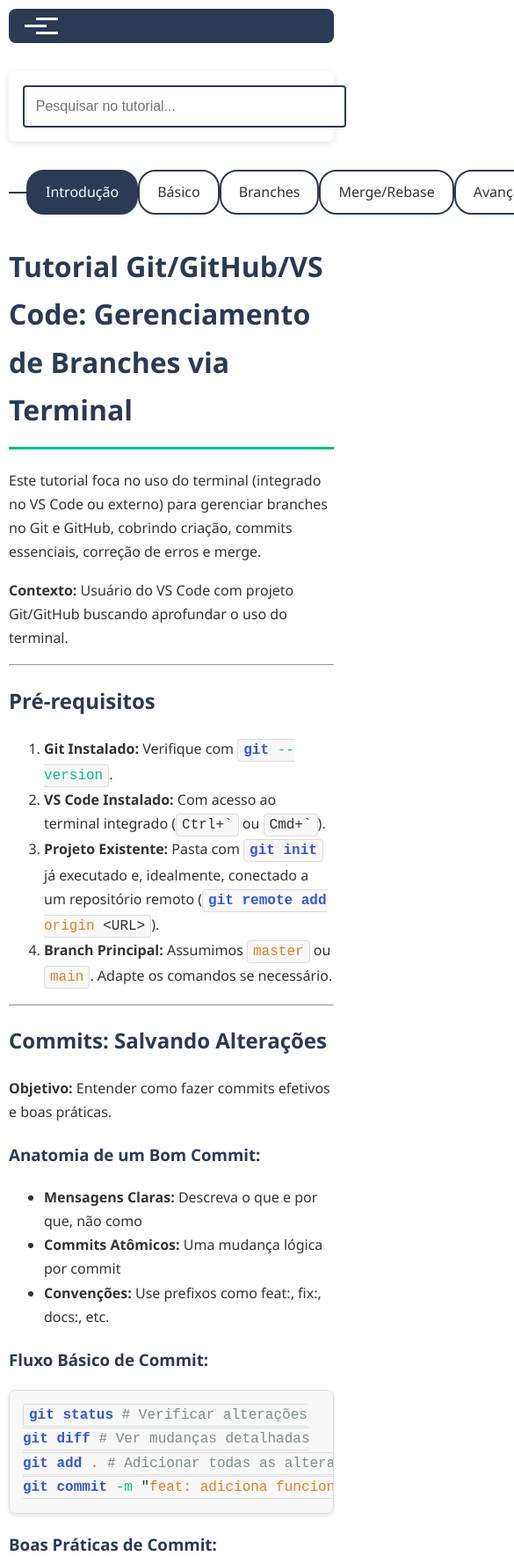
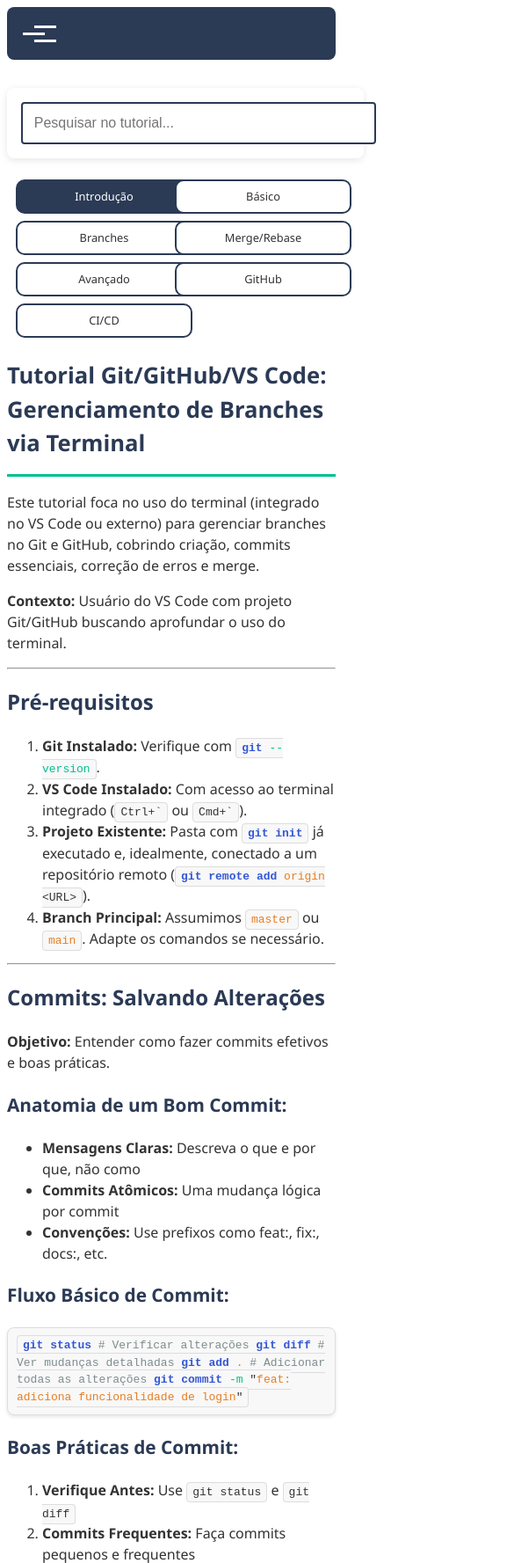
Before and after one commit to johntec-ads/tutorial-git, a plain HTML site: page index.html in a window 390 px wide. Shown: the top 1777 px of the page at 88% size, 585 px wide, since content can reach past the window. Drawn offline with Linux system fonts and the light colour scheme.

Commit message:
responsividade

```diff
--- /dev/null
+++ b/responsive.css
@@ -0,0 +1,133 @@
+/**
+ * Responsividade Global - Tutorial Git
+ *
+ * Este arquivo contém regras de CSS adicionais para garantir
+ * que o site seja totalmente responsivo em todos os dispositivos.
+ */
+
+/* Regra geral para garantir que elementos não ultrapassem o contêiner */
+img, iframe, video, object, embed {
+    max-width: 100%;
+    height: auto;
+}
+
+/* Ajustes para a navegação mobile */
+@media (max-width: 768px) {
+    .nav-container {
+        padding: 0.5rem;
+    }
+
+    .menu-toggle {
+        display: block;
+        margin-right: 10px;
+    }
+
+    .nav-links {
+        position: absolute;
+        top: 100%;
+        left: 0;
+        right: 0;
+        background: var(--primary-color);
+        flex-direction: column;
+        padding: 0;
+        max-height: 0;
+        overflow: hidden;
+        transition: max-height 0.3s ease-out;
+        z-index: 1000;
+        border-radius: 0 0 8px 8px;
+        box-shadow: 0 4px 6px rgba(0,0,0,0.1);
+    }
+
+    .nav-links.active {
+        max-height: 500px;
+        padding: 0.5rem;
+    }
+
+    .nav-links a {
+        padding: 0.8rem;
+        margin: 0.2rem 0;
+        width: 100%;
+        text-align: center;
+        border-bottom: 1px solid rgba(255,255,255,0.1);
+    }
+
+    .nav-links a:last-child {
+        border-bottom: none;
+    }
+
+    .theme-toggle {
+        width: 100%;
+        margin-top: 0.5rem;
+    }
+}
+
+/* Ajuste para exemplos de código */
+@media (max-width: 768px) {
+    pre {
+        position: relative;
+        padding-right: 0.5rem;
+    }
+
+    /* Indicador de rolagem horizontal */
+    pre::after {
+        content: '→';
+        position: absolute;
+        right: 10px;
+        bottom: 5px;
+        color: rgba(128,128,128,0.6);
+        font-size: 1.2rem;
+        pointer-events: none;
+        animation: fadeInOut 1.5s infinite alternate;
+        display: none; /* Inicialmente escondido */
+    }
+
+    /* Mostra o indicador apenas se houver rolagem horizontal */
+    pre.has-overflow::after {
+        display: block;
+    }
+
+    @keyframes fadeInOut {
+        from { opacity: 0.4; }
+        to { opacity: 0.9; }
+    }
+}
+
+/* Ajustes para elementos interativos */
+@media (max-width: 480px) {
+    button,
+    .check-exercise,
+    input[type="submit"],
+    input[type="button"] {
+        width: 100%;
+        margin: 0.5rem 0;
+    }
+
+    .exercise-content ol,
+    .exercise-content ul {
+        padding-left: 1.2rem;
+    }
+
+    .search-container {
+        position: relative;
+        z-index: 89; /* Abaixo do menu mobile */
+    }
+}
+
+/* Detecta se há overflow em elementos pre e adiciona classe */
+window.addEventListener('DOMContentLoaded', () => {
+    const preElements = document.querySelectorAll('pre');
+
+    function checkOverflow() {
+        preElements.forEach(pre => {
+            if (pre.scrollWidth > pre.clientWidth) {
+                pre.classList.add('has-overflow');
+            } else {
+                pre.classList.remove('has-overflow');
+            }
+        });
+    }
+
+    // Checar no carregamento e no redimensionamento
+    checkOverflow();
+    window.addEventListener('resize', checkOverflow);
+});
--- a/script.js
+++ b/script.js
@@ -119,9 +119,14 @@ document.addEventListener('DOMContentLoaded', () => {
     const navLinks = document.querySelector('.nav-links');
 
     if (menuToggle) {
-        menuToggle.addEventListener('click', () => {
+        menuToggle.addEventListener('click', (e) => {
+            e.stopPropagation(); // Impede que o evento se propague
             menuToggle.classList.toggle('active');
             navLinks.classList.toggle('active');
+
+            // Melhoria para acessibilidade
+            const expanded = menuToggle.getAttribute('aria-expanded') === 'true' || false;
+            menuToggle.setAttribute('aria-expanded', !expanded);
         });
 
         // Fechar menu ao clicar em um link
@@ -129,15 +134,37 @@ document.addEventListener('DOMContentLoaded', () => {
             link.addEventListener('click', () => {
                 menuToggle.classList.remove('active');
                 navLinks.classList.remove('active');
+                menuToggle.setAttribute('aria-expanded', 'false');
             });
         });
 
         // Fechar menu ao clicar fora da área de navegação
         document.addEventListener('click', (e) => {
-            if (!navLinks.contains(e.target) && !menuToggle.contains(e.target)) {
+            if (menuToggle.classList.contains('active') &&
+                !navLinks.contains(e.target) &&
+                !menuToggle.contains(e.target)) {
                 menuToggle.classList.remove('active');
                 navLinks.classList.remove('active');
+                menuToggle.setAttribute('aria-expanded', 'false');
             }
         });
+
+        // Inicializar o estado do menu
+        menuToggle.setAttribute('aria-expanded', 'false');
     }
+
+    // Ajuste de viewport para dispositivos móveis
+    function adjustViewportForMobile() {
+        const viewportMeta = document.querySelector('meta[name="viewport"]');
+        if (viewportMeta && window.innerWidth <= 768) {
+            // Garante que o zoom inicial esteja adequado para dispositivos móveis
+            viewportMeta.setAttribute('content', 'width=device-width, initial-scale=1.0, maximum-scale=5.0');
+        }
+    }
+
+    // Chamar ajuste ao carregar
+    adjustViewportForMobile();
+
+    // E também ao redimensionar (em caso de rotação do dispositivo)
+    window.addEventListener('resize', adjustViewportForMobile);
 });
--- a/styles.css
+++ b/styles.css
@@ -469,3 +469,110 @@ a[target="_blank"]::after {
 [data-theme="dark"] .search-results a:hover {
     background: var(--dark-code-bg);
 }
+
+/* ==== MELHORIAS DE RESPONSIVIDADE ==== */
+
+/* Ajustes gerais para dispositivos móveis */
+@media (max-width: 768px) {
+    body {
+        padding: 10px;
+        font-size: 16px;
+        line-height: 1.5;
+    }
+
+    h1 {
+        font-size: 1.8rem;
+        margin-top: 1.5rem;
+    }
+
+    h2 {
+        font-size: 1.5rem;
+        margin-top: 1.2rem;
+    }
+
+    h3 {
+        font-size: 1.3rem;
+    }
+
+    /* Melhorar a visualização de código em telas menores */
+    pre {
+        max-width: 100%;
+        font-size: 14px;
+        padding: 10px;
+        white-space: pre-wrap;
+        word-break: break-word;
+    }
+
+    code {
+        font-size: 14px;
+        max-width: 100%;
+        white-space: normal;
+    }
+
+    /* Ajustar tabelas para visualização mobile */
+    table {
+        display: block;
+        width: 100%;
+        overflow-x: auto;
+        -webkit-overflow-scrolling: touch;
+    }
+
+    /* Ajustar área de pesquisa para mobile */
+    .search-container {
+        position: relative;
+        top: auto;
+        margin: 1rem 0;
+        width: 100%;
+    }
+}
+
+/* Ajustes específicos para smartphones */
+@media (max-width: 480px) {
+    body {
+        padding: 8px;
+        font-size: 15px;
+    }
+
+    h1 {
+        font-size: 1.6rem;
+    }
+
+    nav {
+        padding: 0.5rem;
+    }
+
+    pre, code {
+        font-size: 13px;
+    }
+
+    /* Ajustar exercícios para telas muito pequenas */
+    .exercise-item {
+        padding: 0.8rem;
+    }
+
+    /* Tornar caixas de aviso responsivas */
+    .warning {
+        padding: 0.8rem;
+        margin: 0.8rem 0;
+        font-size: 0.9rem;
+    }
+
+    /* Ajustar o FAQ para telas pequenas */
+    .faq-section {
+        padding: 1rem;
+    }
+
+    .faq-question {
+        padding: 0.8rem;
+    }
+
+    .faq-answer {
+        padding: 0.8rem;
+    }
+
+    /* Ajustar botões para toque em mobile */
+    button, .check-exercise, .theme-toggle {
+        min-height: 44px; /* Garantir área de toque adequada */
+        padding: 8px 12px;
+    }
+}
--- a/timeline.css
+++ b/timeline.css
@@ -95,3 +95,54 @@ kbd {
     border-color: var(--dark-primary);
     color: var(--dark-text);
 }
+
+/* Media queries para responsividade da timeline */
+@media (max-width: 768px) {
+    .progress-timeline {
+        flex-direction: row;
+        flex-wrap: wrap;
+        justify-content: center;
+        gap: 10px;
+        margin: 1.5rem auto;
+        padding: 0 10px;
+    }
+
+    .progress-timeline::before {
+        display: none; /* Remove a linha conectora em mobile */
+    }
+
+    .timeline-item {
+        padding: 8px 12px;
+        font-size: 0.8rem;
+        flex: 0 1 auto;
+        text-align: center;
+    }
+
+    .shortcuts-grid {
+        grid-template-columns: 1fr;
+        gap: 0.8rem;
+    }
+
+    .shortcut-card {
+        padding: 0.8rem;
+        gap: 0.5rem;
+    }
+
+    kbd {
+        font-size: 0.8rem;
+    }
+}
+
+@media (max-width: 480px) {
+    .progress-timeline {
+        display: grid;
+        grid-template-columns: repeat(2, 1fr);
+        gap: 8px;
+    }
+
+    .timeline-item {
+        margin: 0;
+        width: 100%;
+        border-radius: 10px;
+    }
+}
```
Also changed, not shown: git-cherry-pick.html (+20 -1 lines), git-rebase.html (+5 -1 lines).
